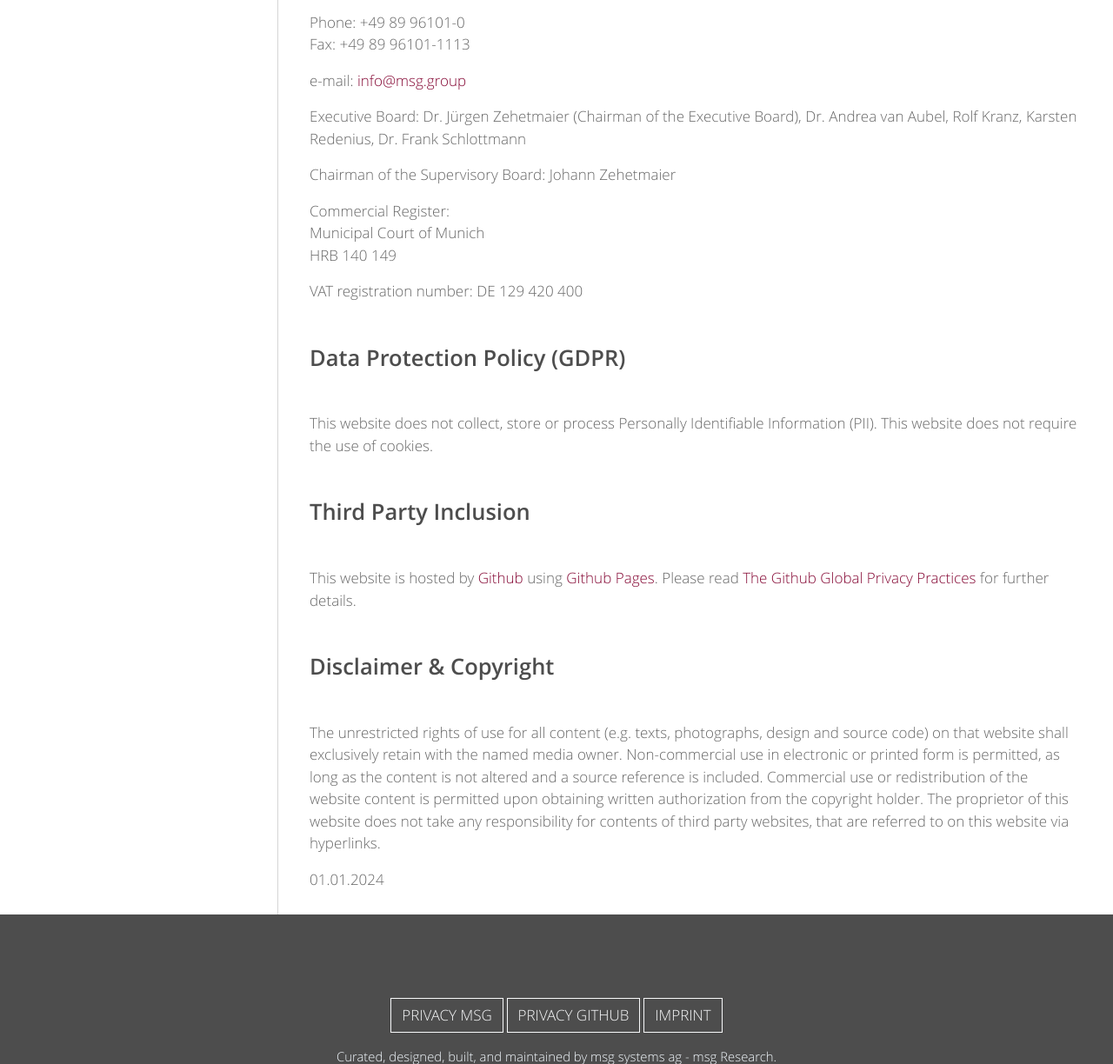
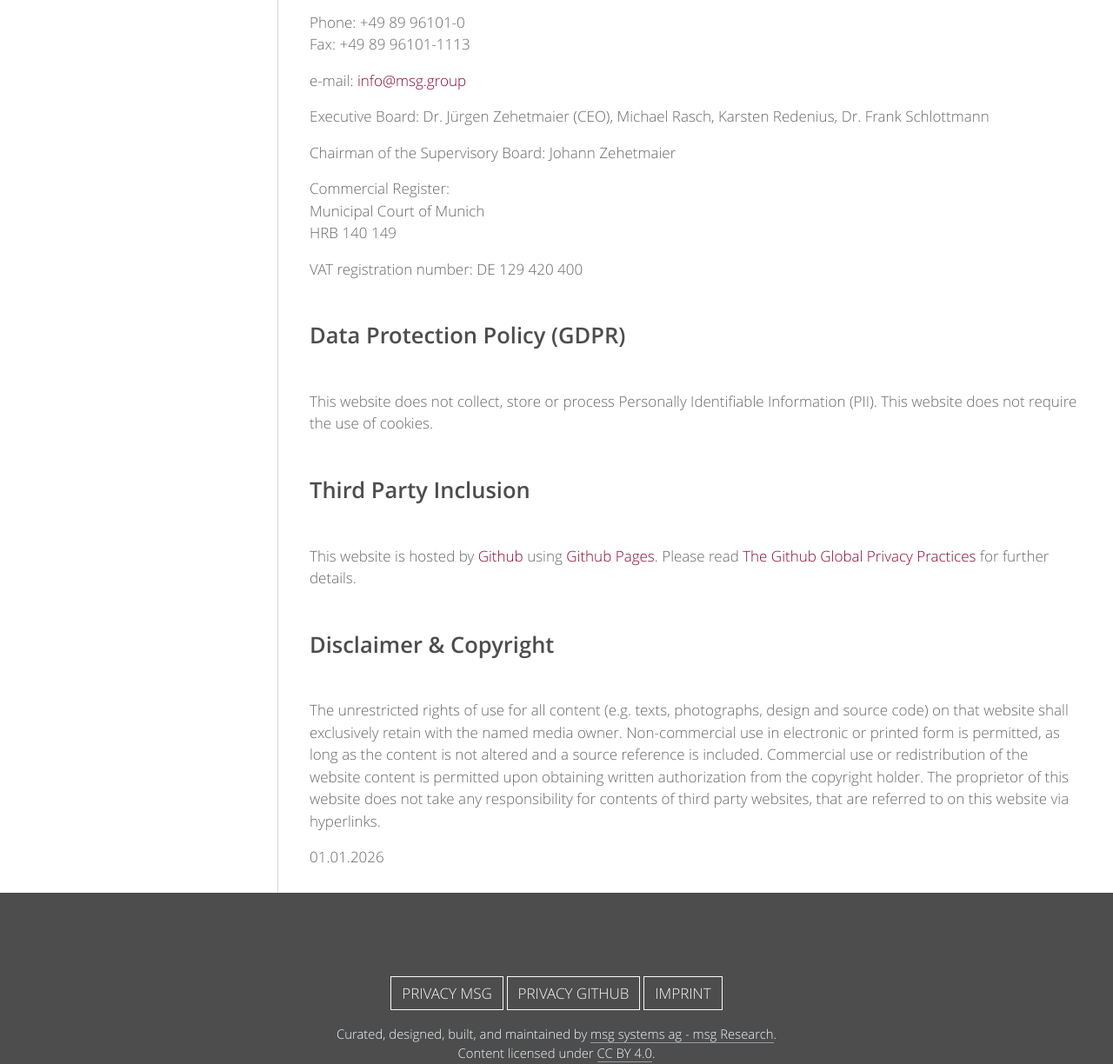
Before and after one commit to msg-systems/machinelearningcatalogue, a plain HTML site: page docs/imprint-privacy.html in a window 1280 px wide. Shown: the part 448-1672 px from the top of the page at 87% size. Drawn offline with Linux system fonts and the light colour scheme.

Commit message:
Update imprint: new board (CEO), year 2026

```diff
--- a/docs/imprint-privacy.html
+++ b/docs/imprint-privacy.html
@@ -900,7 +900,7 @@ Fax: +49 89 96101-1113</p>
 
 <p>e-mail: <a href="info@msg.group">info@msg.group</a></p>
 
-<p>Executive Board: Dr. Jürgen Zehetmaier (Chairman of the Executive Board), Dr. Andrea van Aubel, Rolf Kranz, Karsten Redenius, Dr. Frank Schlottmann</p>
+<p>Executive Board: Dr. Jürgen Zehetmaier (CEO), Michael Rasch, Karsten Redenius, Dr. Frank Schlottmann</p>
 
 <p>Chairman of the Supervisory Board:
 Johann Zehetmaier</p>
@@ -923,7 +923,7 @@ HRB 140 149</p>
 
 <p>The unrestricted rights of use for all content (e.g. texts, photographs, design and source code) on that website shall exclusively retain with the named media owner. Non-commercial use in electronic or printed form is permitted, as long as the content is not altered and a source reference is included. Commercial use or redistribution of the website content is permitted upon obtaining written authorization from the copyright holder. The proprietor of this website does not take any responsibility for contents of third party websites, that are referred to on this website via hyperlinks.</p>
 
-<p>01.01.2024</p>
+<p>01.01.2026</p>
 
             </div>
         </div>
```
